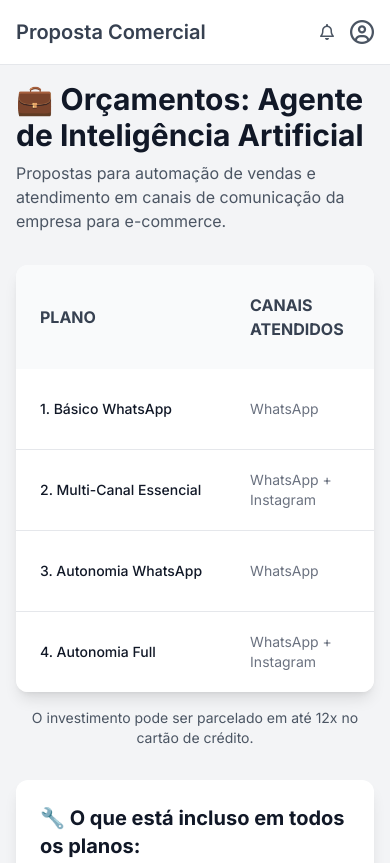
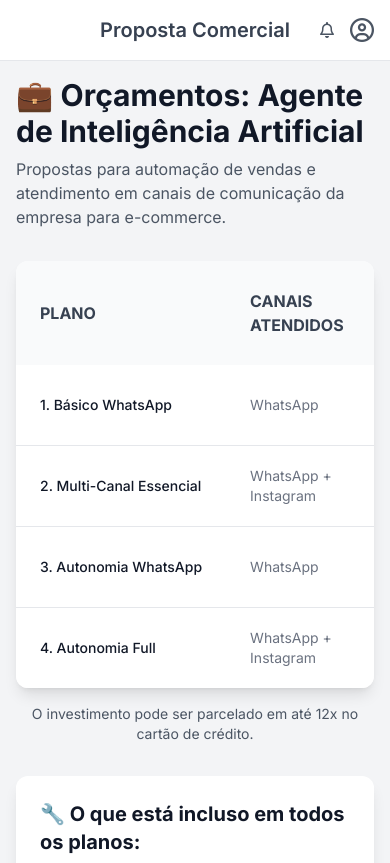
Before and after one commit to lucenajj/orcamento-ecommerce, a website: page index.html in a window 390 px wide. Shown: the top 863 px of the page. Drawn offline with nearby package versions, Linux system fonts and the light colour scheme.

Commit message:
Centraliza o título do header para desktop e mobile

```diff
--- a/index.html
+++ b/index.html
@@ -36,12 +36,12 @@
         <div class="flex-1 flex flex-col">
             <!-- Header -->
             <header class="flex justify-between items-center p-4 bg-white border-b">
-                <div class="flex items-center">
-                    <h1 class="text-xl md:text-2xl font-semibold text-gray-700">Proposta Comercial</h1>
+                <div class="w-full flex justify-center">
+                    <h1 class="text-xl md:text-2xl font-semibold text-gray-700 text-center">Proposta Comercial</h1>
                 </div>
-                <div class="flex items-center space-x-4">
-                     <i class="far fa-bell text-gray-600"></i>
-                     <i class="far fa-user-circle text-gray-600 text-2xl"></i>
+                <div class="absolute right-4 flex items-center space-x-4">
+                    <i class="far fa-bell text-gray-600"></i>
+                    <i class="far fa-user-circle text-gray-600 text-2xl"></i>
                 </div>
             </header>
 
```
